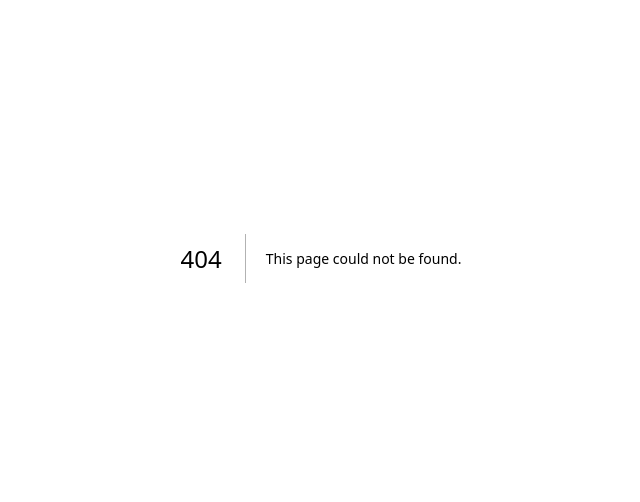
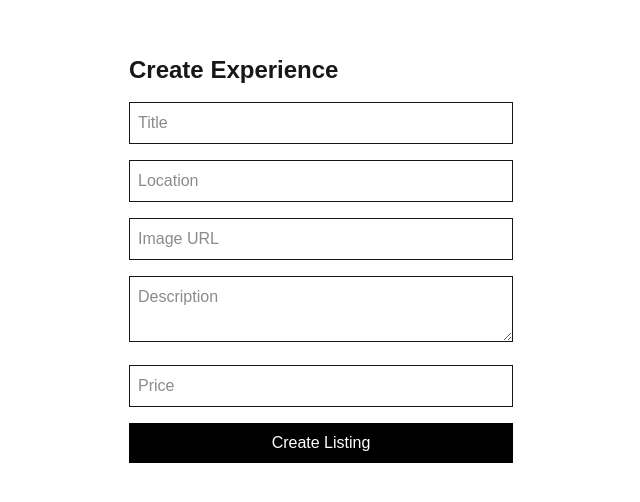
Before and after one commit to mihindugunarathne/Travel-Platform, a Next.js app: page /create in a window 1280 px wide. Before the commit this address had no page. Shown: the part 142-644 px from the top of the page, without its empty margins (319-959 px from the left). Built offline with nearby package versions, Linux system fonts and the light colour scheme.

Commit message:
add create listing page

```diff
--- /dev/null
+++ b/app/create/page.js
@@ -0,0 +1,95 @@
+"use client";
+
+import { useState } from "react";
+import { useRouter } from "next/navigation";
+
+export default function CreatePage() {
+
+  const router = useRouter();
+
+  const [title,setTitle] = useState("");
+  const [location,setLocation] = useState("");
+  const [image,setImage] = useState("");
+  const [description,setDescription] = useState("");
+  const [price,setPrice] = useState("");
+
+  const handleSubmit = async (e) => {
+
+    e.preventDefault();
+
+    const token = localStorage.getItem("token");
+
+    const res = await fetch("/api/listings",{
+      method:"POST",
+      headers:{
+        "Content-Type":"application/json",
+        "Authorization":`Bearer ${token}`
+      },
+      body:JSON.stringify({
+        title,
+        location,
+        image,
+        description,
+        price
+      })
+    });
+
+    if(res.ok){
+      router.push("/");
+    } else {
+      alert("Error creating listing");
+    }
+  };
+
+  return (
+
+    <div className="flex justify-center items-center min-h-screen">
+
+      <form onSubmit={handleSubmit} className="space-y-4 w-96">
+
+        <h1 className="text-2xl font-bold">Create Experience</h1>
+
+        <input
+          className="border p-2 w-full"
+          placeholder="Title"
+          value={title}
+          onChange={(e)=>setTitle(e.target.value)}
+        />
+
+        <input
+          className="border p-2 w-full"
+          placeholder="Location"
+          value={location}
+          onChange={(e)=>setLocation(e.target.value)}
+        />
+
+        <input
+          className="border p-2 w-full"
+          placeholder="Image URL"
+          value={image}
+          onChange={(e)=>setImage(e.target.value)}
+        />
+
+        <textarea
+          className="border p-2 w-full"
+          placeholder="Description"
+          value={description}
+          onChange={(e)=>setDescription(e.target.value)}
+        />
+
+        <input
+          className="border p-2 w-full"
+          placeholder="Price"
+          value={price}
+          onChange={(e)=>setPrice(e.target.value)}
+        />
+
+        <button className="bg-black text-white p-2 w-full">
+          Create Listing
+        </button>
+
+      </form>
+
+    </div>
+  );
+}
```
